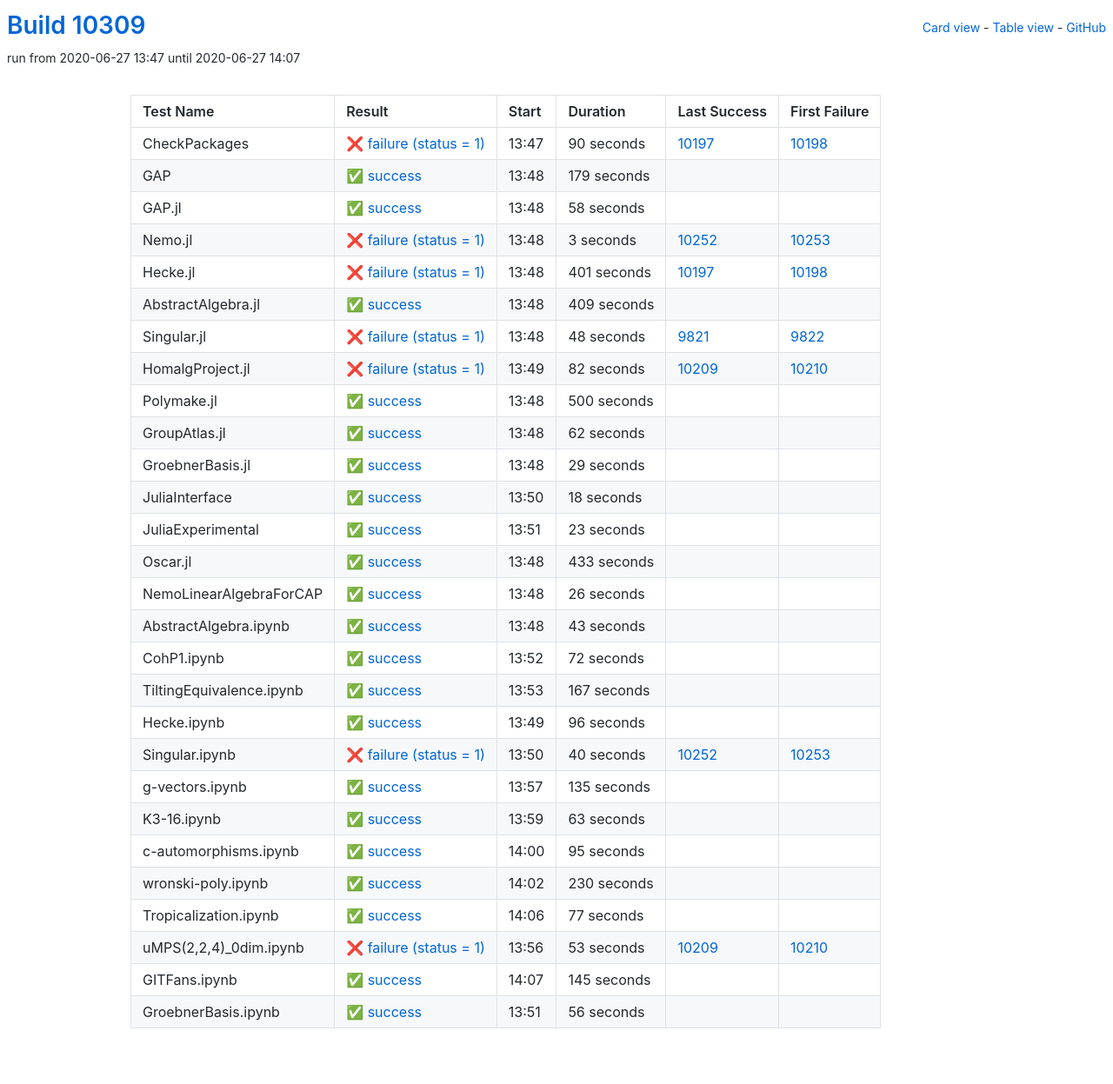
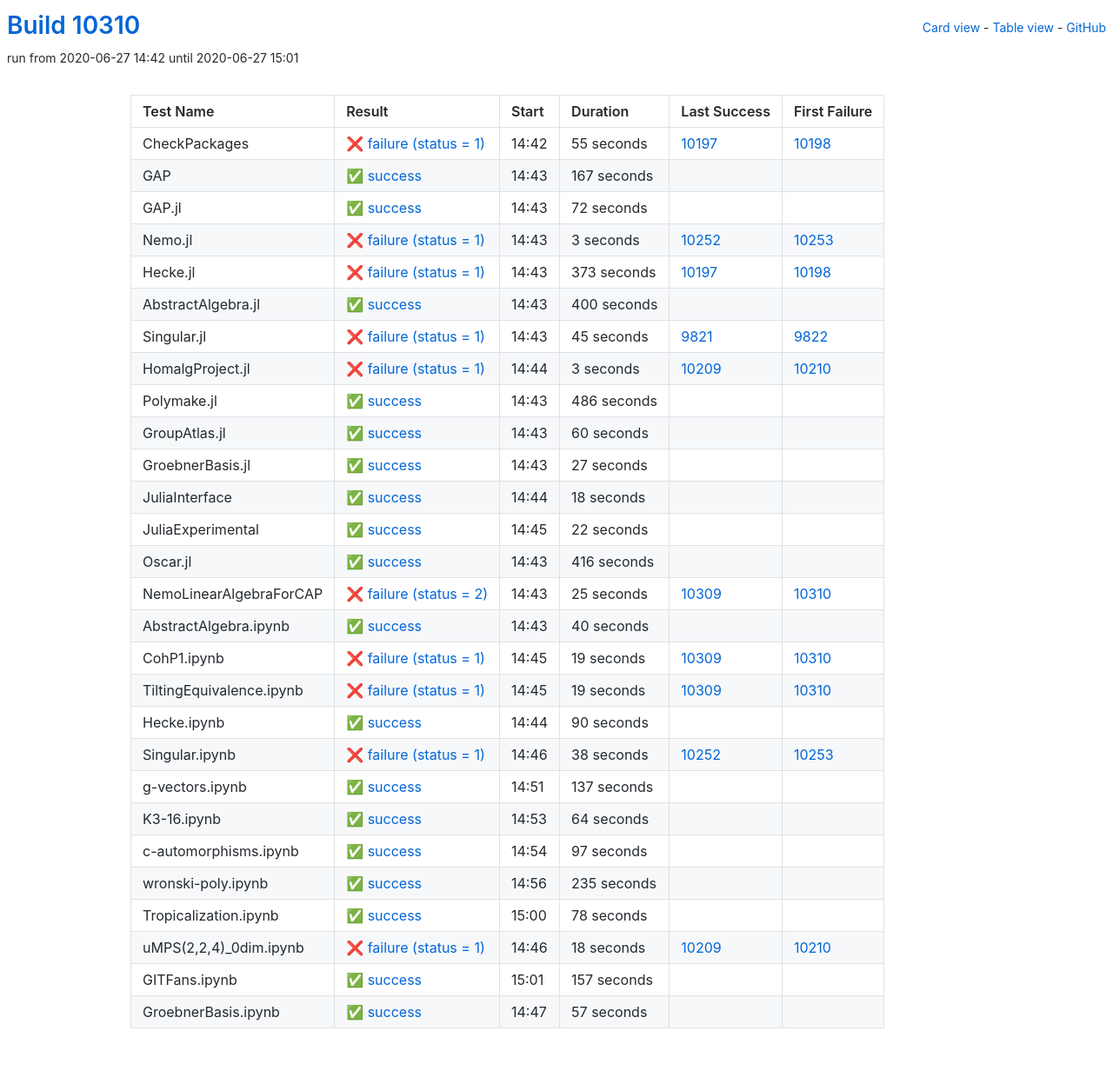
Before and after one commit to oscar-system/oscar-ci-status, a Jekyll site: the page built from table.html, in a window 1280 px wide. Shown: the whole page at 87% size. Built offline with Jekyll 4.4.1, drawn with Linux system fonts in a browser that asks for light colours.

Commit message:
Build #10310

```diff
--- a/_data/ci.yml
+++ b/_data/ci.yml
@@ -1,6 +1,6 @@
 ---
-build: 10309
-build_url: https://oscarci.mathematik.uni-kl.de/job/oscar/10309/
+build: 10310
+build_url: https://oscarci.mathematik.uni-kl.de/job/oscar/10310/
 job: oscar
 organization: oscar-system
 repo: oscar-ci-status
@@ -8,44 +8,44 @@ repourl: https://github.com/oscar-system/oscar-ci-status
 tests:
 - name: CheckPackages
   id: checkpackages
-  log: https://oscarci.mathematik.uni-kl.de/job/oscar/10309/artifact/logs/build-10309/CheckPackages.log
-  start: 2020-06-27 13:47
+  log: https://oscarci.mathematik.uni-kl.de/job/oscar/10310/artifact/logs/build-10310/CheckPackages.log
+  start: 2020-06-27 14:42
   success: false
   exitcode: 1
   status: failure
-  duration: 90
+  duration: 55
   last_success: 10197
   last_success_url: https://oscarci.mathematik.uni-kl.de/job/oscar/10197/
   first_failure: 10198
   first_failure_url: https://oscarci.mathematik.uni-kl.de/job/oscar/10198/
 - name: GAP
   id: gap
-  log: https://oscarci.mathematik.uni-kl.de/job/oscar/10309/artifact/logs/build-10309/GAP.log
-  start: 2020-06-27 13:48
+  log: https://oscarci.mathematik.uni-kl.de/job/oscar/10310/artifact/logs/build-10310/GAP.log
+  start: 2020-06-27 14:43
   success: true
   exitcode: 0
   status: success
-  duration: 179
+  duration: 167
   last_success: false
   last_success_url:
   first_failure: false
   first_failure_url:
 - name: GAP.jl
   id: gap-jl
-  log: https://oscarci.mathematik.uni-kl.de/job/oscar/10309/artifact/logs/build-10309/GAP.jl.log
-  start: 2020-06-27 13:48
+  log: https://oscarci.mathematik.uni-kl.de/job/oscar/10310/artifact/logs/build-10310/GAP.jl.log
+  start: 2020-06-27 14:43
   success: true
   exitcode: 0
   status: success
-  duration: 58
+  duration: 72
   last_success: false
   last_success_url:
   first_failure: false
   first_failure_url:
 - name: Nemo.jl
   id: nemo-jl
-  log: https://oscarci.mathematik.uni-kl.de/job/oscar/10309/artifact/logs/build-10309/Nemo.jl.log
-  start: 2020-06-27 13:48
+  log: https://oscarci.mathematik.uni-kl.de/job/oscar/10310/artifact/logs/build-10310/Nemo.jl.log
+  start: 2020-06-27 14:43
   success: false
   exitcode: 1
   status: failure
@@ -56,92 +56,92 @@ tests:
   first_failure_url: https://oscarci.mathematik.uni-kl.de/job/oscar/10253/
 - name: Hecke.jl
   id: hecke-jl
-  log: https://oscarci.mathematik.uni-kl.de/job/oscar/10309/artifact/logs/build-10309/Hecke.jl.log
-  start: 2020-06-27 13:48
+  log: https://oscarci.mathematik.uni-kl.de/job/oscar/10310/artifact/logs/build-10310/Hecke.jl.log
+  start: 2020-06-27 14:43
   success: false
   exitcode: 1
   status: failure
-  duration: 401
+  duration: 373
   last_success: 10197
   last_success_url: https://oscarci.mathematik.uni-kl.de/job/oscar/10197/
   first_failure: 10198
   first_failure_url: https://oscarci.mathematik.uni-kl.de/job/oscar/10198/
 - name: AbstractAlgebra.jl
   id: abstractalgebra-jl
-  log: https://oscarci.mathematik.uni-kl.de/job/oscar/10309/artifact/logs/build-10309/AbstractAlgebra.jl.log
-  start: 2020-06-27 13:48
+  log: https://oscarci.mathematik.uni-kl.de/job/oscar/10310/artifact/logs/build-10310/AbstractAlgebra.jl.log
+  start: 2020-06-27 14:43
   success: true
   exitcode: 0
   status: success
-  duration: 409
+  duration: 400
   last_success: false
   last_success_url:
   first_failure: false
   first_failure_url:
 - name: Singular.jl
   id: singular-jl
-  log: https://oscarci.mathematik.uni-kl.de/job/oscar/10309/artifact/logs/build-10309/Singular.jl.log
-  start: 2020-06-27 13:48
+  log: https://oscarci.mathematik.uni-kl.de/job/oscar/10310/artifact/logs/build-10310/Singular.jl.log
+  start: 2020-06-27 14:43
   success: false
   exitcode: 1
   status: failure
-  duration: 48
+  duration: 45
   last_success: 9821
   last_success_url: https://oscarci.mathematik.uni-kl.de/job/oscar/9821/
   first_failure: 9822
   first_failure_url: https://oscarci.mathematik.uni-kl.de/job/oscar/9822/
 - name: HomalgProject.jl
   id: homalgproject-jl
-  log: https://oscarci.mathematik.uni-kl.de/job/oscar/10309/artifact/logs/build-10309/HomalgProject.jl.log
-  start: 2020-06-27 13:49
+  log: https://oscarci.mathematik.uni-kl.de/job/oscar/10310/artifact/logs/build-10310/HomalgProject.jl.log
+  start: 2020-06-27 14:44
   success: false
   exitcode: 1
   status: failure
-  duration: 82
+  duration: 3
   last_success: 10209
   last_success_url: https://oscarci.mathematik.uni-kl.de/job/oscar/10209/
   first_failure: 10210
   first_failure_url: https://oscarci.mathematik.uni-kl.de/job/oscar/10210/
 - name: Polymake.jl
   id: polymake-jl
-  log: https://oscarci.mathematik.uni-kl.de/job/oscar/10309/artifact/logs/build-10309/Polymake.jl.log
-  start: 2020-06-27 13:48
+  log: https://oscarci.mathematik.uni-kl.de/job/oscar/10310/artifact/logs/build-10310/Polymake.jl.log
+  start: 2020-06-27 14:43
   success: true
   exitcode: 0
   status: success
-  duration: 500
+  duration: 486
   last_success: false
   last_success_url:
   first_failure: false
   first_failure_url:
 - name: GroupAtlas.jl
   id: groupatlas-jl
-  log: https://oscarci.mathematik.uni-kl.de/job/oscar/10309/artifact/logs/build-10309/GroupAtlas.jl.log
-  start: 2020-06-27 13:48
+  log: https://oscarci.mathematik.uni-kl.de/job/oscar/10310/artifact/logs/build-10310/GroupAtlas.jl.log
+  start: 2020-06-27 14:43
   success: true
   exitcode: 0
   status: success
-  duration: 62
+  duration: 60
   last_success: false
   last_success_url:
   first_failure: false
   first_failure_url:
 - name: GroebnerBasis.jl
   id: groebnerbasis-jl
-  log: https://oscarci.mathematik.uni-kl.de/job/oscar/10309/artifact/logs/build-10309/GroebnerBasis.jl.log
-  start: 2020-06-27 13:48
+  log: https://oscarci.mathematik.uni-kl.de/job/oscar/10310/artifact/logs/build-10310/GroebnerBasis.jl.log
+  start: 2020-06-27 14:43
   success: true
   exitcode: 0
   status: success
-  duration: 29
+  duration: 27
   last_success: false
   last_success_url:
   first_failure: false
   first_failure_url:
 - name: JuliaInterface
   id: juliainterface
-  log: https://oscarci.mathematik.uni-kl.de/job/oscar/10309/artifact/logs/build-10309/JuliaInterface.log
-  start: 2020-06-27 13:50
+  log: https://oscarci.mathematik.uni-kl.de/job/oscar/10310/artifact/logs/build-10310/JuliaInterface.log
+  start: 2020-06-27 14:44
   success: true
   exitcode: 0
   status: success
@@ -152,192 +152,192 @@ tests:
   first_failure_url:
 - name: JuliaExperimental
   id: juliaexperimental
-  log: https://oscarci.mathematik.uni-kl.de/job/oscar/10309/artifact/logs/build-10309/JuliaExperimental.log
-  start: 2020-06-27 13:51
+  log: https://oscarci.mathematik.uni-kl.de/job/oscar/10310/artifact/logs/build-10310/JuliaExperimental.log
+  start: 2020-06-27 14:45
   success: true
   exitcode: 0
   status: success
-  duration: 23
+  duration: 22
   last_success: false
   last_success_url:
   first_failure: false
   first_failure_url:
 - name: Oscar.jl
   id: oscar-jl
-  log: https://oscarci.mathematik.uni-kl.de/job/oscar/10309/artifact/logs/build-10309/Oscar.jl.log
-  start: 2020-06-27 13:48
+  log: https://oscarci.mathematik.uni-kl.de/job/oscar/10310/artifact/logs/build-10310/Oscar.jl.log
+  start: 2020-06-27 14:43
   success: true
   exitcode: 0
   status: success
-  duration: 433
+  duration: 416
   last_success: false
   last_success_url:
   first_failure: false
   first_failure_url:
 - name: NemoLinearAlgebraForCAP
   id: nemolinearalgebraforcap
-  log: https://oscarci.mathematik.uni-kl.de/job/oscar/10309/artifact/logs/build-10309/NemoLinearAlgebraForCAP.log
-  start: 2020-06-27 13:48
+  log: https://oscarci.mathematik.uni-kl.de/job/oscar/10310/artifact/logs/build-10310/NemoLinearAlgebraForCAP.log
+  start: 2020-06-27 14:43
+  success: false
+  exitcode: 2
+  status: failure
+  duration: 25
+  last_success: 10309
+  last_success_url: https://oscarci.mathematik.uni-kl.de/job/oscar/10309/
+  first_failure: 10310
+  first_failure_url: https://oscarci.mathematik.uni-kl.de/job/oscar/10310/
+- name: AbstractAlgebra.ipynb
+  id: abstractalgebra-ipynb
+  log: https://oscarci.mathematik.uni-kl.de/job/oscar/10310/artifact/logs/build-10310/AbstractAlgebra.ipynb.log
+  start: 2020-06-27 14:43
   success: true
   exitcode: 0
   status: success
-  duration: 26
-  last_success: false
-  last_success_url:
-  first_failure: false
-  first_failure_url:
-- name: AbstractAlgebra.ipynb
-  id: abstractalgebra-ipynb
-  log: https://oscarci.mathematik.uni-kl.de/job/oscar/10309/artifact/logs/build-10309/AbstractAlgebra.ipynb.log
-  start: 2020-06-27 13:48
-  success: true
-  exitcode: 0
-  status: success
-  duration: 43
+  duration: 40
   last_success: false
   last_success_url:
   first_failure: false
   first_failure_url:
 - name: CohP1.ipynb
   id: cohp1-ipynb
-  log: https://oscarci.mathematik.uni-kl.de/job/oscar/10309/artifact/logs/build-10309/CohP1.ipynb.log
-  start: 2020-06-27 13:52
+  log: https://oscarci.mathematik.uni-kl.de/job/oscar/10310/artifact/logs/build-10310/CohP1.ipynb.log
+  start: 2020-06-27 14:45
+  success: false
+  exitcode: 1
+  status: failure
+  duration: 19
+  last_success: 10309
+  last_success_url: https://oscarci.mathematik.uni-kl.de/job/oscar/10309/
+  first_failure: 10310
+  first_failure_url: https://oscarci.mathematik.uni-kl.de/job/oscar/10310/
+- name: TiltingEquivalence.ipynb
+  id: tiltingequivalence-ipynb
+  log: https://oscarci.mathematik.uni-kl.de/job/oscar/10310/artifact/logs/build-10310/TiltingEquivalence.ipynb.log
+  start: 2020-06-27 14:45
+  success: false
+  exitcode: 1
+  status: failure
+  duration: 19
+  last_success: 10309
+  last_success_url: https://oscarci.mathematik.uni-kl.de/job/oscar/10309/
+  first_failure: 10310
+  first_failure_url: https://oscarci.mathematik.uni-kl.de/job/oscar/10310/
+- name: Hecke.ipynb
+  id: hecke-ipynb
+  log: https://oscarci.mathematik.uni-kl.de/job/oscar/10310/artifact/logs/build-10310/Hecke.ipynb.log
+  start: 2020-06-27 14:44
   success: true
   exitcode: 0
   status: success
-  duration: 72
-  last_success: false
-  last_success_url:
-  first_failure: false
-  first_failure_url:
-- name: TiltingEquivalence.ipynb
-  id: tiltingequivalence-ipynb
-  log: https://oscarci.mathematik.uni-kl.de/job/oscar/10309/artifact/logs/build-10309/TiltingEquivalence.ipynb.log
-  start: 2020-06-27 13:53
-  success: true
-  exitcode: 0
-  status: success
-  duration: 167
-  last_success: false
-  last_success_url:
-  first_failure: false
-  first_failure_url:
-- name: Hecke.ipynb
-  id: hecke-ipynb
-  log: https://oscarci.mathematik.uni-kl.de/job/oscar/10309/artifact/logs/build-10309/Hecke.ipynb.log
-  start: 2020-06-27 13:49
-  success: true
-  exitcode: 0
-  status: success
-  duration: 96
+  duration: 90
   last_success: false
   last_success_url:
   first_failure: false
   first_failure_url:
 - name: Singular.ipynb
   id: singular-ipynb
-  log: https://oscarci.mathematik.uni-kl.de/job/oscar/10309/artifact/logs/build-10309/Singular.ipynb.log
-  start: 2020-06-27 13:50
+  log: https://oscarci.mathematik.uni-kl.de/job/oscar/10310/artifact/logs/build-10310/Singular.ipynb.log
+  start: 2020-06-27 14:46
   success: false
   exitcode: 1
   status: failure
-  duration: 40
+  duration: 38
   last_success: 10252
   last_success_url: https://oscarci.mathematik.uni-kl.de/job/oscar/10252/
   first_failure: 10253
   first_failure_url: https://oscarci.mathematik.uni-kl.de/job/oscar/10253/
 - name: g-vectors.ipynb
   id: g-vectors-ipynb
-  log: https://oscarci.mathematik.uni-kl.de/job/oscar/10309/artifact/logs/build-10309/g-vectors.ipynb.log
-  start: 2020-06-27 13:57
+  log: https://oscarci.mathematik.uni-kl.de/job/oscar/10310/artifact/logs/build-10310/g-vectors.ipynb.log
+  start: 2020-06-27 14:51
   success: true
   exitcode: 0
   status: success
-  duration: 135
+  duration: 137
   last_success: false
   last_success_url:
   first_failure: false
   first_failure_url:
 - name: K3-16.ipynb
   id: k3-16-ipynb
-  log: https://oscarci.mathematik.uni-kl.de/job/oscar/10309/artifact/logs/build-10309/K3-16.ipynb.log
-  start: 2020-06-27 13:59
+  log: https://oscarci.mathematik.uni-kl.de/job/oscar/10310/artifact/logs/build-10310/K3-16.ipynb.log
+  start: 2020-06-27 14:53
   success: true
   exitcode: 0
   status: success
-  duration: 63
+  duration: 64
   last_success: false
   last_success_url:
   first_failure: false
   first_failure_url:
 - name: c-automorphisms.ipynb
   id: c-automorphisms-ipynb
-  log: https://oscarci.mathematik.uni-kl.de/job/oscar/10309/artifact/logs/build-10309/c-automorphisms.ipynb.log
-  start: 2020-06-27 14:00
+  log: https://oscarci.mathematik.uni-kl.de/job/oscar/10310/artifact/logs/build-10310/c-automorphisms.ipynb.log
+  start: 2020-06-27 14:54
   success: true
   exitcode: 0
   status: success
-  duration: 95
+  duration: 97
   last_success: false
   last_success_url:
   first_failure: false
   first_failure_url:
 - name: wronski-poly.ipynb
   id: wronski-poly-ipynb
-  log: https://oscarci.mathematik.uni-kl.de/job/oscar/10309/artifact/logs/build-10309/wronski-poly.ipynb.log
-  start: 2020-06-27 14:02
+  log: https://oscarci.mathematik.uni-kl.de/job/oscar/10310/artifact/logs/build-10310/wronski-poly.ipynb.log
+  start: 2020-06-27 14:56
   success: true
   exitcode: 0
   status: success
-  duration: 230
+  duration: 235
   last_success: false
   last_success_url:
   first_failure: false
   first_failure_url:
 - name: Tropicalization.ipynb
   id: tropicalization-ipynb
-  log: https://oscarci.mathematik.uni-kl.de/job/oscar/10309/artifact/logs/build-10309/Tropicalization.ipynb.log
-  start: 2020-06-27 14:06
+  log: https://oscarci.mathematik.uni-kl.de/job/oscar/10310/artifact/logs/build-10310/Tropicalization.ipynb.log
+  start: 2020-06-27 15:00
   success: true
   exitcode: 0
   status: success
-  duration: 77
+  duration: 78
   last_success: false
   last_success_url:
   first_failure: false
   first_failure_url:
 - name: uMPS(2,2,4)_0dim.ipynb
   id: umps-2-2-4-0dim-ipynb
-  log: https://oscarci.mathematik.uni-kl.de/job/oscar/10309/artifact/logs/build-10309/uMPS-2-2-4-_0dim.ipynb.log
-  start: 2020-06-27 13:56
+  log: https://oscarci.mathematik.uni-kl.de/job/oscar/10310/artifact/logs/build-10310/uMPS-2-2-4-_0dim.ipynb.log
+  start: 2020-06-27 14:46
   success: false
   exitcode: 1
   status: failure
-  duration: 53
+  duration: 18
   last_success: 10209
   last_success_url: https://oscarci.mathematik.uni-kl.de/job/oscar/10209/
   first_failure: 10210
   first_failure_url: https://oscarci.mathematik.uni-kl.de/job/oscar/10210/
 - name: GITFans.ipynb
   id: gitfans-ipynb
-  log: https://oscarci.mathematik.uni-kl.de/job/oscar/10309/artifact/logs/build-10309/GITFans.ipynb.log
-  start: 2020-06-27 14:07
+  log: https://oscarci.mathematik.uni-kl.de/job/oscar/10310/artifact/logs/build-10310/GITFans.ipynb.log
+  start: 2020-06-27 15:01
   success: true
   exitcode: 0
   status: success
-  duration: 145
+  duration: 157
   last_success: false
   last_success_url:
   first_failure: false
   first_failure_url:
 - name: GroebnerBasis.ipynb
   id: groebnerbasis-ipynb
-  log: https://oscarci.mathematik.uni-kl.de/job/oscar/10309/artifact/logs/build-10309/GroebnerBasis.ipynb.log
-  start: 2020-06-27 13:51
+  log: https://oscarci.mathematik.uni-kl.de/job/oscar/10310/artifact/logs/build-10310/GroebnerBasis.ipynb.log
+  start: 2020-06-27 14:47
   success: true
   exitcode: 0
   status: success
-  duration: 56
+  duration: 57
   last_success: false
   last_success_url:
   first_failure: false
```
Also changed, not shown: README.md.
